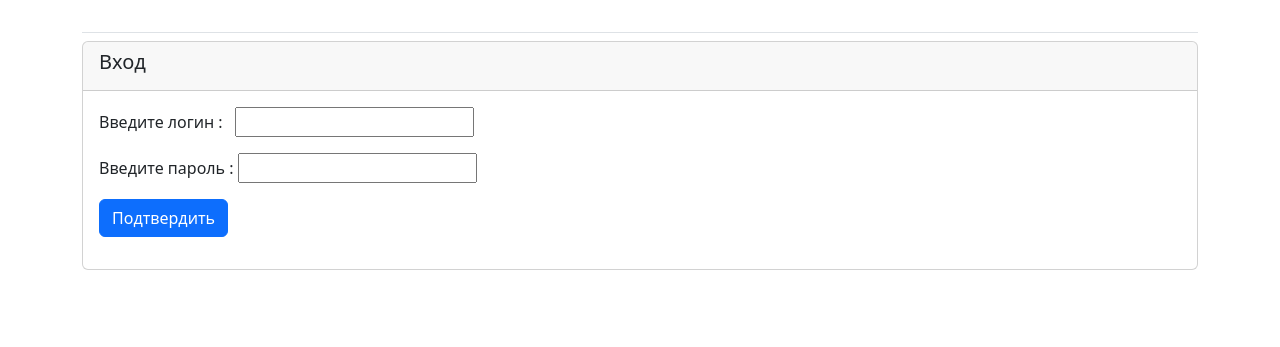
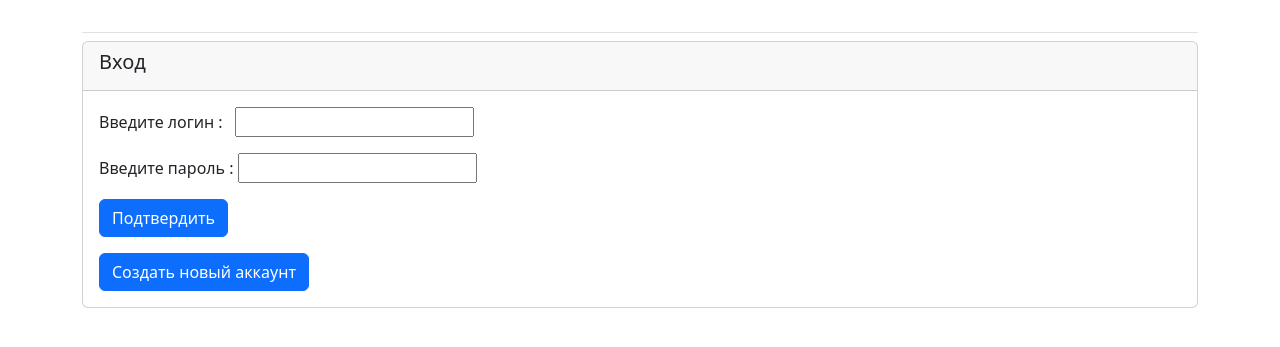
Before and after one commit to Good05Will/num_game, a Django app: page /users/login/ in a window 1280 px wide. Shown: the part 58-405 px from the top of the page. Run offline with Django 5.2, Linux system fonts and the light colour scheme; some libraries are stand-ins or nearby versions.

Commit message:
NUM GAME 2.0.2

```diff
--- a/users/templates/users/login.html
+++ b/users/templates/users/login.html
@@ -13,8 +13,10 @@
             <p><button name="submit" class="btn btn-primary">Подтвердить</button></p>
         </form>
         {% if error %}
-    <p>Произошла ошибка с логином или паролем.</p>
-    <p>Попробуйте ещё раз.</p>
+        <p>Произошла ошибка с логином или паролем</p>
+        <p>Попробуйте ещё раз или создайте новый аккаунт</p>
         {% endif %}
-    </div></div>
+        <a class="btn btn-primary" href="{% url 'users:register' %}">Создать новый аккаунт</a>
+    </div>
+</div>
 {% endblock content %}
```
Lines whose indentation alone changed are shown as unchanged.
